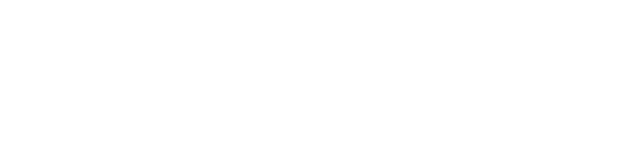
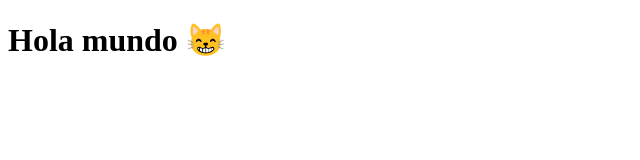
Before and after one commit to Ale3jandro/pruebaBedu, a plain HTML site: page index.html in a window 1280 px wide. Shown: the whole page, without its empty margins (0-640 px from the left). Drawn offline with Linux system fonts and the light colour scheme.

Commit message:
Gatito encontrado y añadido al mensaje

```diff
--- a/index.html
+++ b/index.html
@@ -7,6 +7,6 @@
     <title>Document</title>
 </head>
 <body>
-
+   <h1>Hola mundo 😸</h1>
 </body>
 </html>
```
